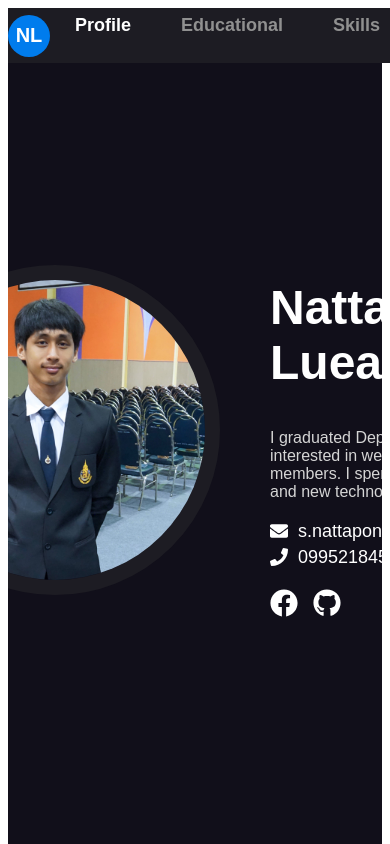
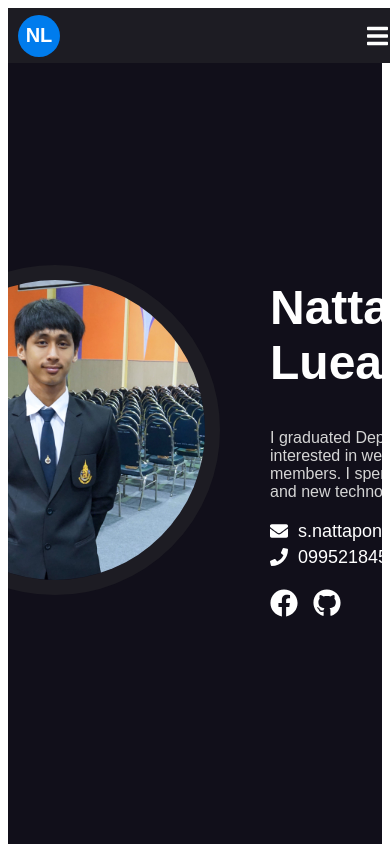
Before and after one commit to n4sunday/resume, a React (Create React App) app: page / in a window 390 px wide. Shown: the top 844 px of the page. Built offline with nearby package versions, Linux system fonts and the light colour scheme; a web font is replaced by a local one.

Commit message:
:lipstick: menu responsive

```diff
--- a/src/components/Navbar.jsx
+++ b/src/components/Navbar.jsx
@@ -1,9 +1,12 @@
 import React, { useState } from 'react'
+import { FontAwesomeIcon } from "@fortawesome/react-fontawesome"
+import { faBars } from '@fortawesome/free-solid-svg-icons'
 
 const Navbar = (props) => {
     const { scrollToRef, refProfile, refSkills, refEducational, refWorkExperience } = props
 
     const [select, setSelect] = useState('profile')
+    const [menu, setMenu] = useState(false)
 
     return (
         <div className="navbar">
@@ -13,6 +16,7 @@ const Navbar = (props) => {
                 </div>
             </div>
             <div className="menu">
+
                 <div
                     className={`list ${select === 'profile' ? 'active' : ''}`}
                     onClick={() => { scrollToRef(refProfile); setSelect('profile') }}
@@ -29,6 +33,30 @@ const Navbar = (props) => {
                     className={`list ${select === 'work experience' ? 'active' : ''}`}
                     onClick={() => { scrollToRef(refWorkExperience); setSelect('work experience') }}
                 >Work Experience</div>
+
+            </div>
+            <div className="menu-mobile">
+                <FontAwesomeIcon icon={faBars} onClick={() => setMenu(!menu)} />
+                <div className={`list-mobile ${menu ? "" : "close"}`} >
+
+                    <div
+                        className={`list ${select === 'profile' ? 'active' : ''}`}
+                        onClick={() => { scrollToRef(refProfile); setSelect('profile') }}
+                    >Profile</div>
+                    <div
+                        className={`list ${select === 'educational' ? 'active' : ''}`}
+                        onClick={() => { scrollToRef(refEducational); setSelect('educational') }}
+                    >Educational</div>
+                    <div
+                        className={`list ${select === 'skills' ? 'active' : ''}`}
+                        onClick={() => { scrollToRef(refSkills); setSelect('skills') }}
+                    >Skills</div>
+                    <div
+                        className={`list ${select === 'work experience' ? 'active' : ''}`}
+                        onClick={() => { scrollToRef(refWorkExperience); setSelect('work experience') }}
+                    >Work Experience</div>
+
+                </div>
             </div>
         </div>
     )
--- a/src/styles/navbar.scss
+++ b/src/styles/navbar.scss
@@ -23,6 +23,9 @@
     .menu {
         display: flex;
     }
+    .menu-mobile {
+        display: none;
+    }
     .list {
         user-select: none;
         cursor: pointer;
@@ -42,3 +45,43 @@
         color: $nav-font-hover;
     }
 }
+
+@media (max-width: 768px) {
+    .navbar {
+        justify-content: space-between;
+        .icon-name {
+            margin: 0 10px;
+        }
+        .menu {
+            display: none;
+        }
+        .menu-mobile {
+            display: flex;
+            margin: 0 10px;
+            font-size: 24px;
+        }
+        .list-mobile {
+            background-color: $main-hover;
+            position: absolute;
+            right: 0;
+            top: 0;
+            margin-top: 55px;
+            animation: mymove 300ms;
+            -webkit-animation: mymove 300ms;
+            -moz-animation: mymove 300ms;
+            -o-animation: mymove 300ms;
+            margin-right: 0;
+        }
+        @keyframes mymove {
+            0% {
+                margin-right: -400px;
+            }
+            100% {
+                margin-right: 0;
+            }
+        }
+        .close {
+            display: none;
+        }
+    }
+}
```
